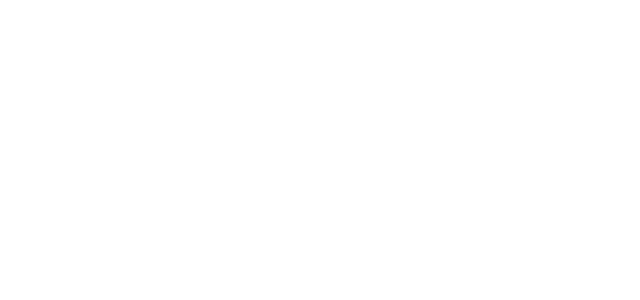
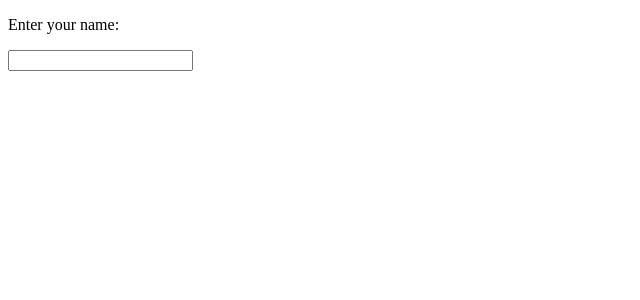
Before and after one commit to acciojob/personal-greeting-shananasim16, a React app: page / in a window 1280 px wide. Shown: the top 300 px of the page, without its empty margins (0-640 px from the left). Built offline with nearby package versions, Linux system fonts and the light colour scheme.

Commit message:
greetings

```diff
--- a/src/components/App.js
+++ b/src/components/App.js
@@ -1,11 +1,16 @@
-
-import React from "react";
+import React, { useState } from "react";
 import './../styles/App.css';
 
 const App = () => {
+  let [name,setName] = useState('')
   return (
-    <div>
+    <div id="main">
         {/* Do not remove the main div */}
+        <p>Enter your name:</p>
+        <input onChange={(e)=>(setName(e.target.value))}></input>
+        {
+          name && <p>Hello {name}!</p>
+        }
     </div>
   )
 }
```
Also changed, not shown: 1 other file (tests, documents, lock files or other folders).
